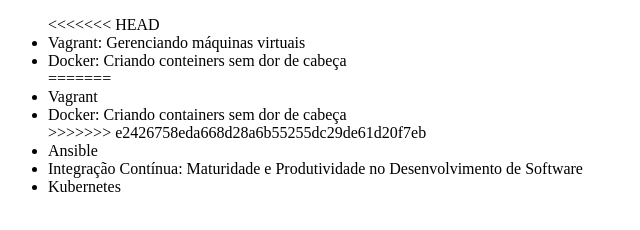
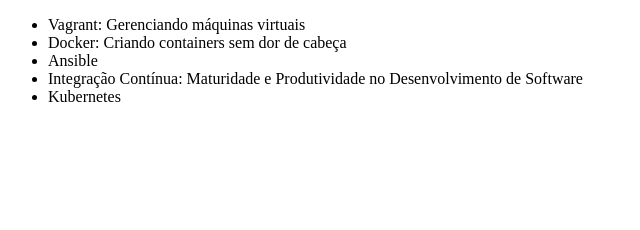
Before and after one commit to norinoguti/curso-git-github-oracle-nextone, a plain HTML site: page index.html in a window 1280 px wide. Shown: the whole page, without its empty margins (0-640 px from the left). Drawn offline with Linux system fonts and the light colour scheme.

Commit message:
Corrigindo erros de conflito

```diff
--- a/index.html
+++ b/index.html
@@ -6,13 +6,8 @@
 </head>
 <body>
     <ul>
-<<<<<<< HEAD
         <li>Vagrant: Gerenciando máquinas virtuais</li>
-        <li>Docker: Criando conteiners sem dor de cabeça</li>
-=======
-        <li>Vagrant</li>
         <li>Docker: Criando containers sem dor de cabeça</li>
->>>>>>> e2426758eda668d28a6b55255dc29de61d20f7eb
         <li>Ansible</li>
         <li>Integração Contínua: Maturidade e Produtividade no Desenvolvimento de Software</li>
         <li>Kubernetes</li>
```
